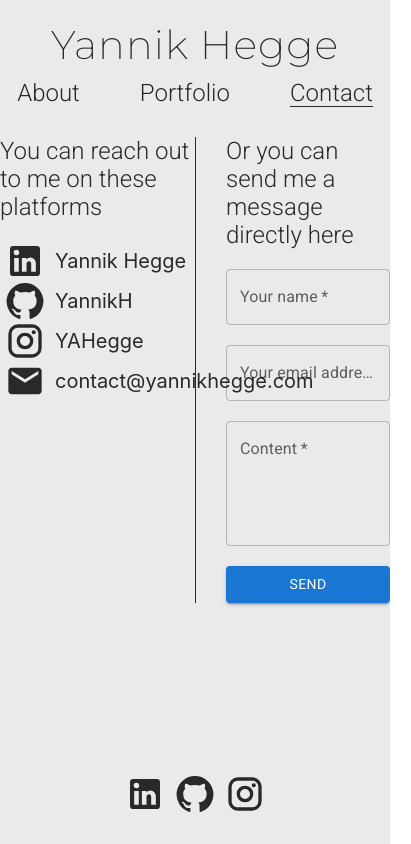
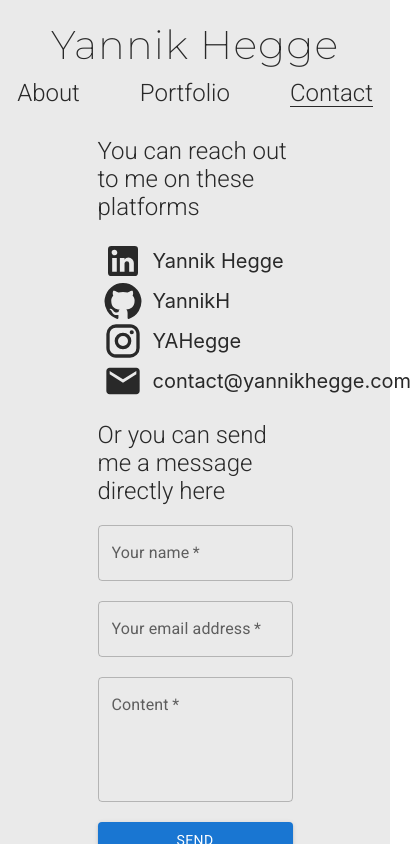
Before and after one commit to YannikH/website, a React (Create React App) app: page / in a window 390 px wide. Both pictures are taken after a click on the element "Contact". Shown: the top 844 px of the page, 411 px wide, since content can reach past the window. Built offline with nearby package versions, Linux system fonts and the light colour scheme.

Commit message:
All pages slightly responsive

```diff
--- a/src/components/Portfolio/Common.tsx
+++ b/src/components/Portfolio/Common.tsx
@@ -37,6 +37,10 @@ export const Subtitle = styled.h2`
 export const Row = styled.div`
   display: flex;
   flex-direction: row;
+  @media only screen and (max-width: 1000px) {
+    flex-direction: column;
+    align-items: center;
+  }
 `;
 
 export const Column = styled.div`
--- a/src/components/Portfolio/Contact.tsx
+++ b/src/components/Portfolio/Contact.tsx
@@ -10,8 +10,13 @@ import 'react-toastify/dist/ReactToastify.css';
 const ContactColumn = styled(Column)`
   width: 50%;
   :last-child {
-    border-left: solid 1px ${ props => props.theme.secondary };
-    padding-left: 30px;
+    @media only screen and (max-width: 1000px) {
+      padding-top: 20px;
+    }
+    @media only screen and (min-width: 999px) {
+      border-left: solid 1px ${ props => props.theme.secondary };
+      padding-left: 30px;
+    }
   }
 `;
 
```
